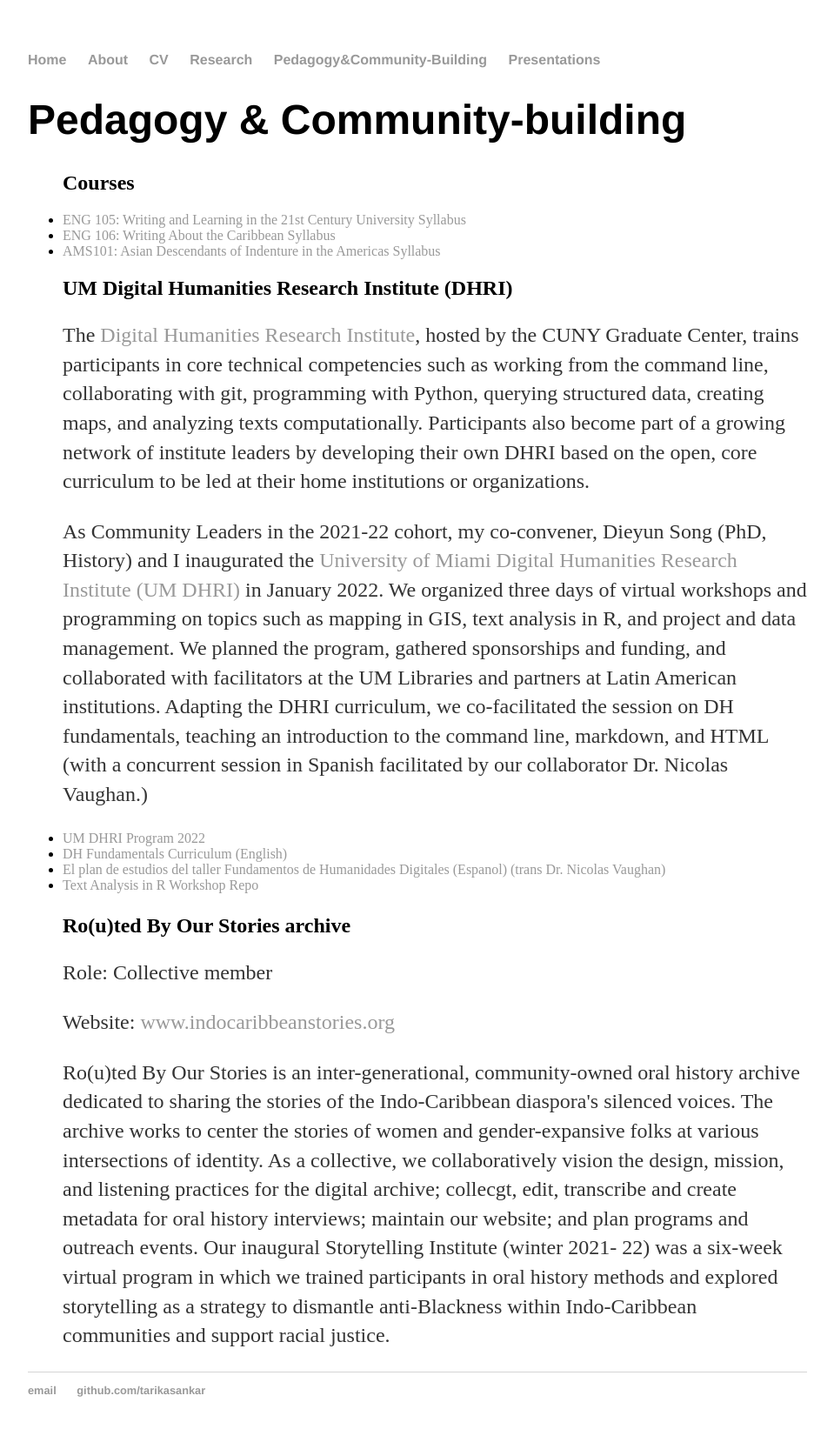
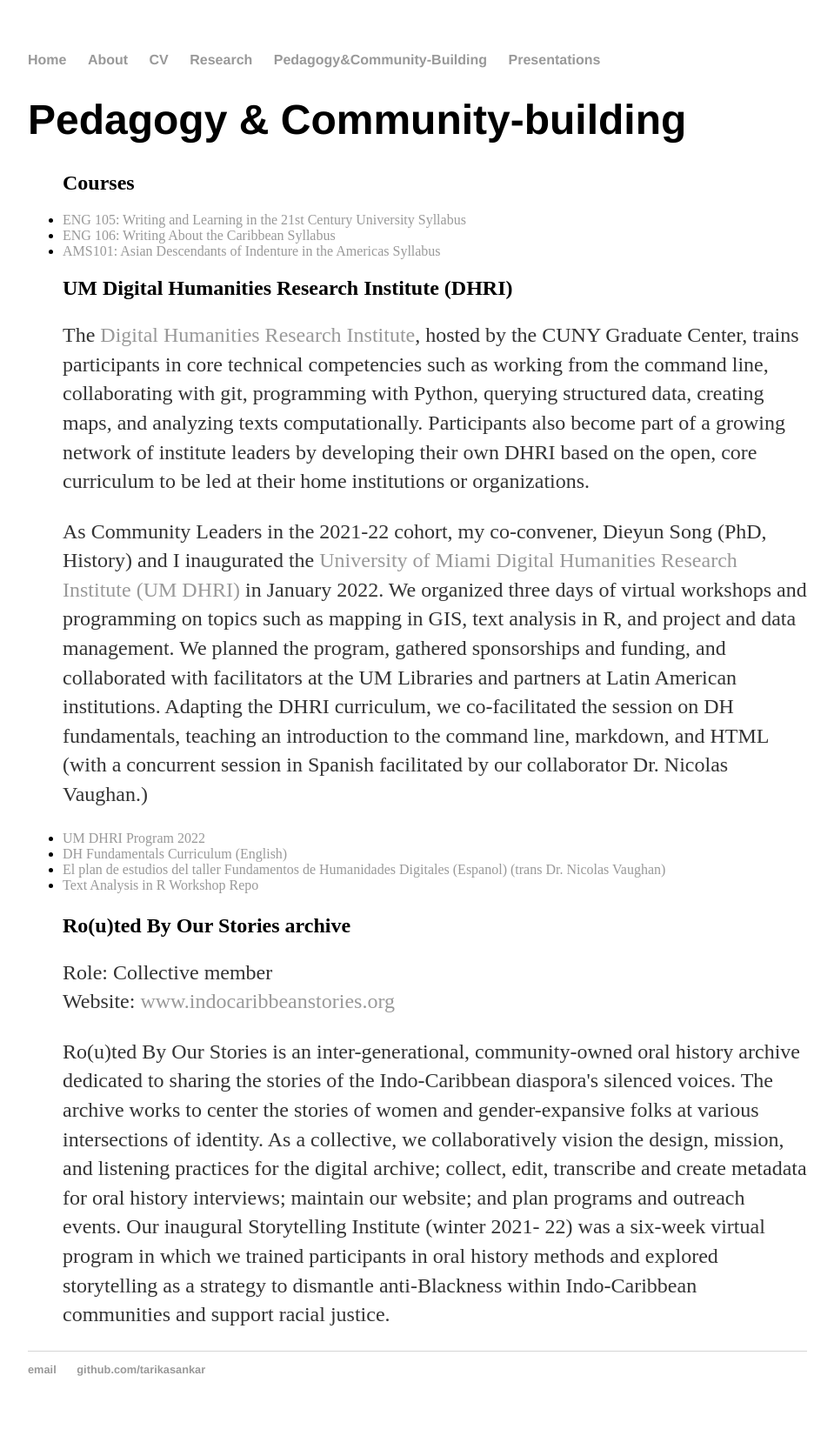
Before and after one commit to tarikasankar/tarikasankar.github.io, a Jekyll site: the page built from pedagogy&community-building/index.html, in a window 1280 px wide. Shown: the whole page at 87% size, without its empty margins (160-1119 px from the left). Built offline with Jekyll 4.4.1, drawn with Linux system fonts in a browser that asks for light colours; after the commit the page ends 1642 px from its top, so only the background shows below that.

Commit message:
Update index.html
fixed typos and spacing in RBOS

```diff
--- a/pedagogy&community-building/index.html
+++ b/pedagogy&community-building/index.html
@@ -27,10 +27,10 @@
 		</p>
 
 		<h2>Ro(u)ted By Our Stories archive</h2>
-		<p>Role: Collective member </p>
-		<p> Website: <a href="http://www.indocaribbeanstories.org/">www.indocaribbeanstories.org</a> </p>
+		<p> Role: Collective member <br>
+		Website: <a href="http://www.indocaribbeanstories.org/">www.indocaribbeanstories.org</a> </p>
 		<p>
-		Ro(u)ted By Our Stories is an inter-generational, community-owned oral history archive dedicated to sharing the stories of the Indo-Caribbean 			diaspora's silenced voices. The archive works to center the stories of women and gender-expansive folks at various intersections of identity. As a 		   collective, we collaboratively vision the design, mission, and listening practices for the digital archive; collecgt, edit, transcribe and create 			metadata for oral history interviews; maintain our website; and plan programs and outreach events. Our inaugural Storytelling Institute (winter 2021-		     22) was a six-week virtual program in which we trained participants in oral history methods and explored storytelling as a strategy to dismantle
+		Ro(u)ted By Our Stories is an inter-generational, community-owned oral history archive dedicated to sharing the stories of the Indo-Caribbean 			diaspora's silenced voices. The archive works to center the stories of women and gender-expansive folks at various intersections of identity. As a 		   collective, we collaboratively vision the design, mission, and listening practices for the digital archive; collect, edit, transcribe and create 			metadata for oral history interviews; maintain our website; and plan programs and outreach events. Our inaugural Storytelling Institute (winter 2021-		     22) was a six-week virtual program in which we trained participants in oral history methods and explored storytelling as a strategy to dismantle
 		anti-Blackness within Indo-Caribbean communities and support racial justice.
 		</p>
 
```
